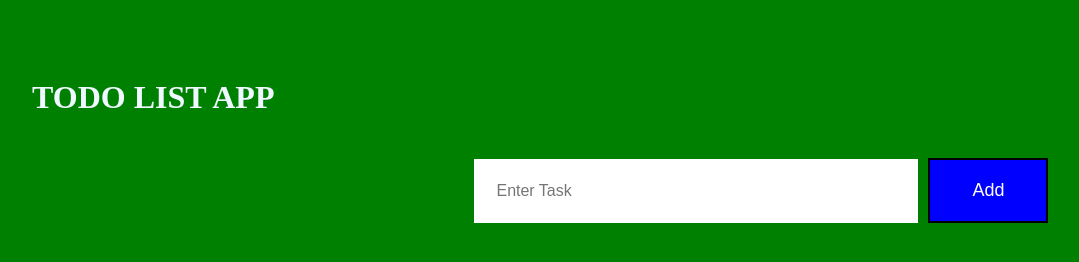
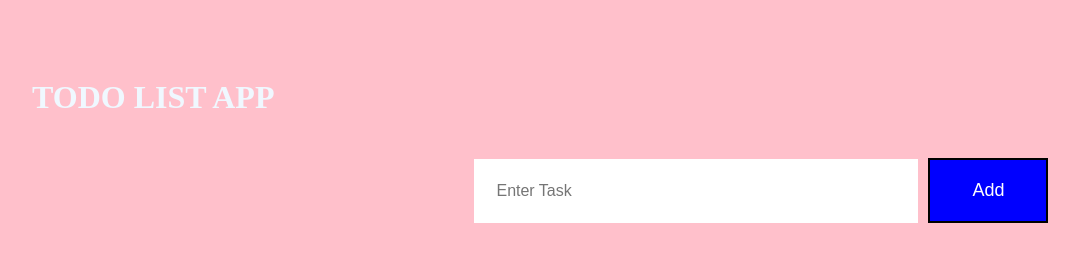
Before and after one commit to sharmainedlion/deleon_estorioso, a React app: page / in a window 1280 px wide. Shown: the whole page, without its empty margins (26-1105 px from the left). Built offline with nearby package versions, Linux system fonts and the light colour scheme.

Commit message:
change css

```diff
--- a/src/index.css
+++ b/src/index.css
@@ -2,7 +2,7 @@ body{
     display: flex;
     justify-content: flex;
     padding: 50px;
-    background-color: green;
+    background-color: pink;
     font-family: cursive;
     color: aliceblue;
 
```
